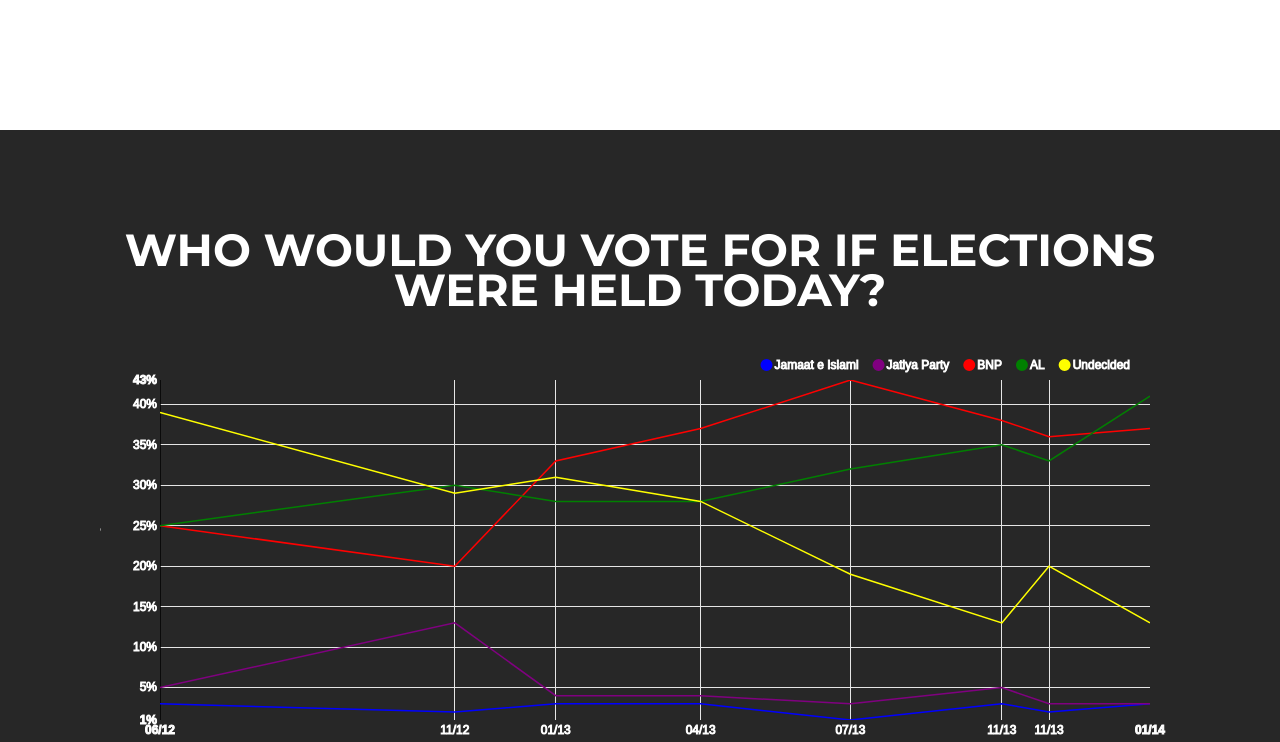
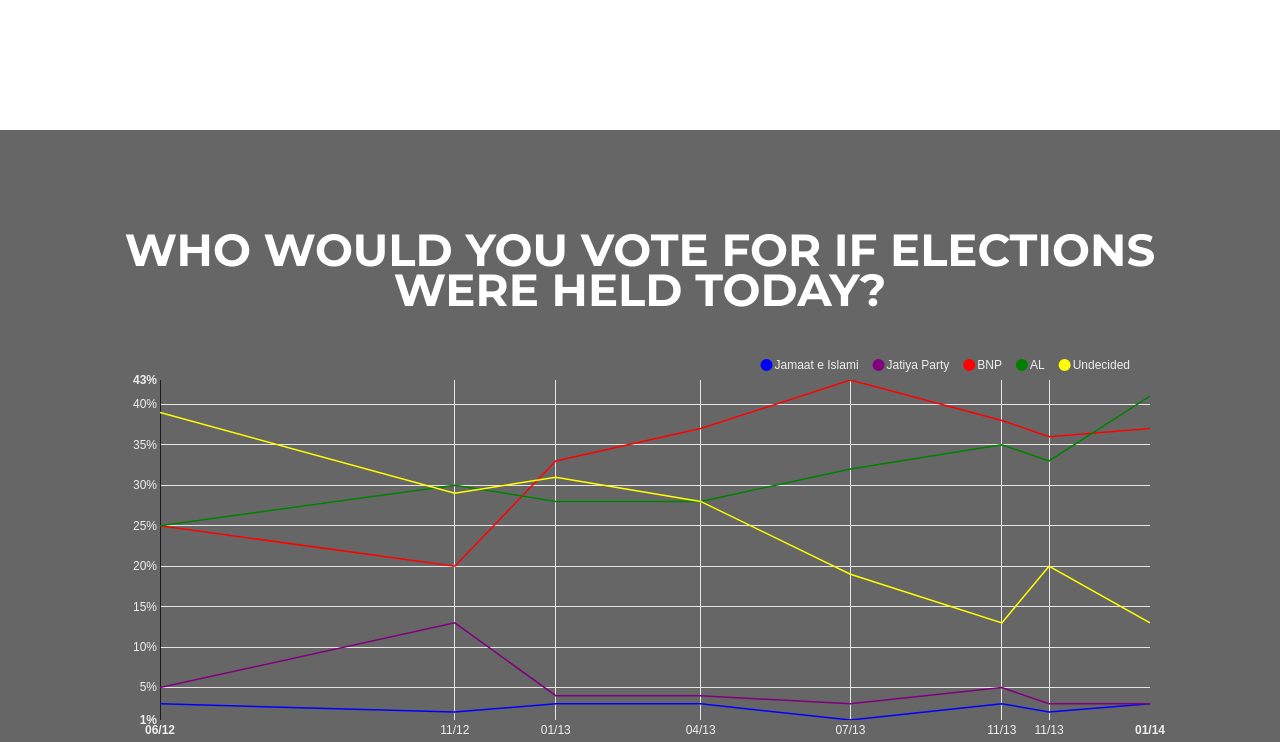
Before and after one commit to mbaldassaro/bangladeshbarometer, a plain HTML site: page index.html in a window 1280 px wide. Shown: the part 2480-3222 px from the top of the page. Drawn offline with nearby package versions, Linux system fonts and the light colour scheme; files whose address does not match are found by name.

Commit message:
Updated Styles on Slide 3

```diff
--- a/Bootswatch/css/styles.css
+++ b/Bootswatch/css/styles.css
@@ -772,7 +772,7 @@ width: -webkit-calc(100% / 2);
 -----------------------------------------*/
 
 .about-us {
-	background: #272727;
+	background: #666666;
 	color: #FFF;
 	padding-bottom: 100px;
 }
--- a/index.html
+++ b/index.html
@@ -508,7 +508,7 @@
 		<!-- SECTION TITLE -->
 		<h2 class="white-text">Who Would You Vote For If Elections Were Held Today?</h2>
         <div id="chart3" class='with-3d-shadow with-transitions'>
-    <svg text style="fill: #ffffff; stroke: #ffffff;"></svg>
+    <svg text style="fill: #efefef;"></svg>
         </div>
 
 		<!-- SHORT DESCRIPTION ABOUT THE SECTION -->
```
